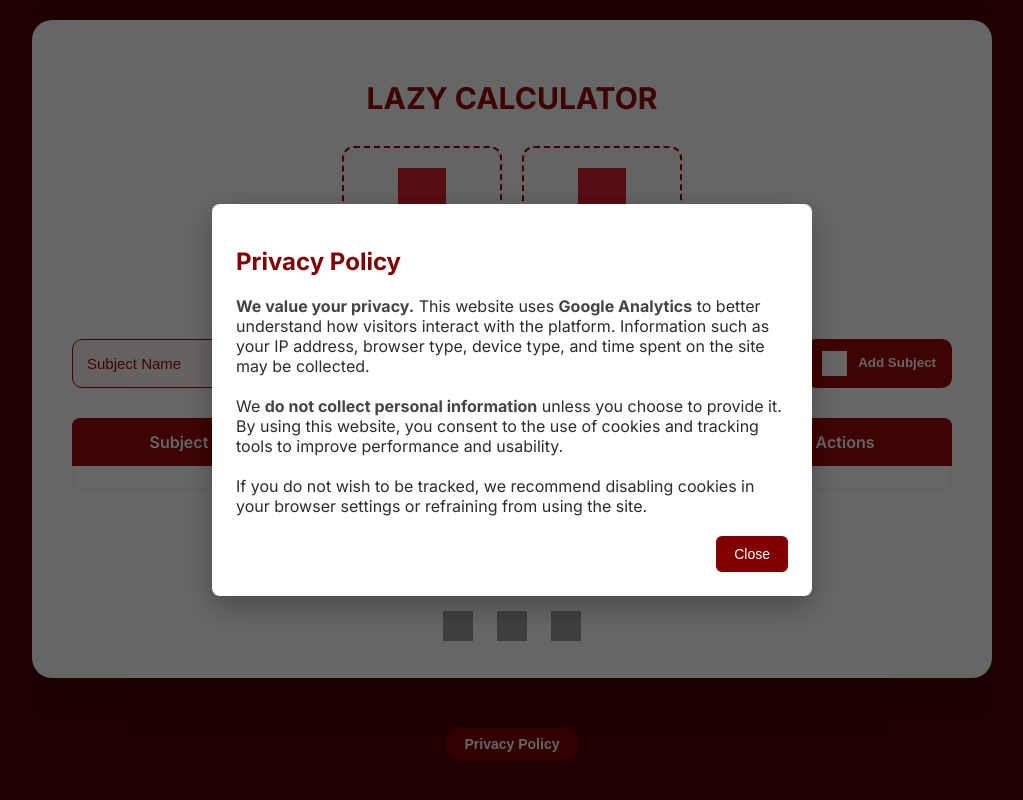
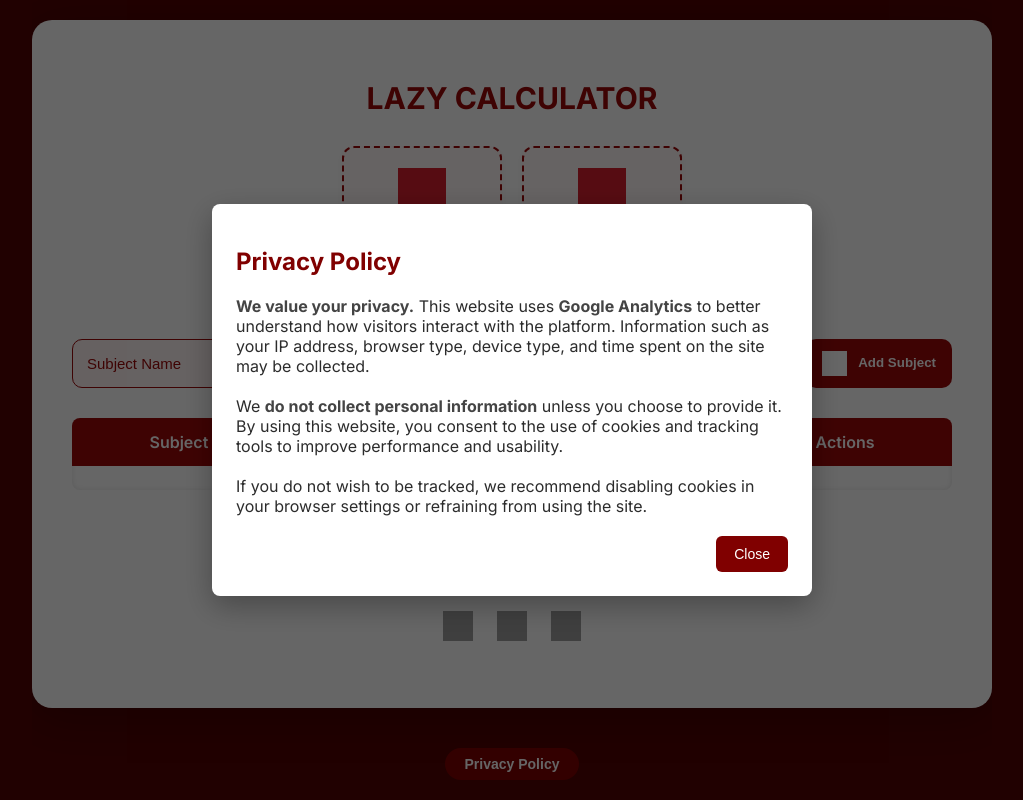
Before and after one commit to VinceRamirez1998/lazy-calculator, a plain HTML site: page index.html in a window 1280 px wide. Shown: the whole page, without its empty margins (128-1151 px from the left). Drawn offline with nearby package versions, Linux system fonts and the light colour scheme; grey boxes are pictures that could not be loaded; a script that the page names is missing.

Commit message:
fixed footer

```diff
--- a/index.html
+++ b/index.html
@@ -186,7 +186,7 @@
     </div>
 
     <!-- Privacy Policy Button (Bottom-Center) -->
-    <div id="privacyPolicyBtnWrap" style="text-align: center; margin-top: 30px">
+    <div id="privacyPolicyBtnWrap">
       <button
         id="privacyPolicyBtn"
         onclick="openPrivacyBox()"
--- a/style.css
+++ b/style.css
@@ -126,7 +126,7 @@ h1::before {
 
 #privacyPolicyBtnWrap {
   text-align: center;
-  margin: 40px 0;
+  margin: 20px 0;
 }
 
 /* Modern Button Styling */
```
